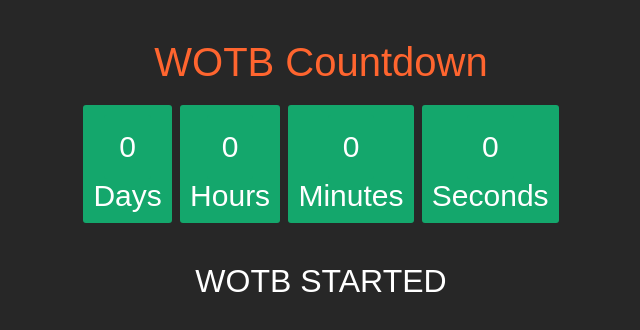
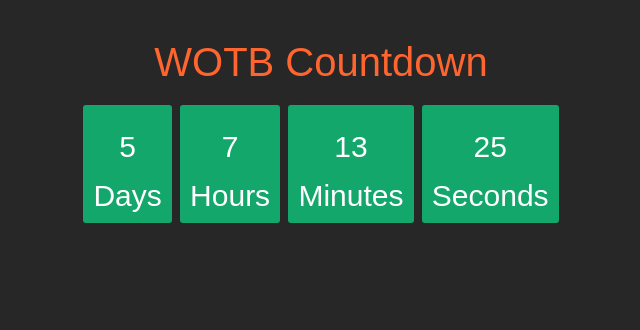
Before and after one commit to janikjczcz/wotb, a plain HTML site: page index.html in a window 1280 px wide. Shown: the whole page, without its empty margins (319-959 px from the left). Drawn offline with Linux system fonts and the light colour scheme.

Commit message:
Changed date to 27th May

```diff
--- a/index.html
+++ b/index.html
@@ -73,7 +73,7 @@ smalltext{
 
 <script>
 
-var deadline = new Date("May 20, 2020 17:30:00").getTime();
+var deadline = new Date("May 27, 2020 17:30:00").getTime();
 
 var x = setInterval(function() {
 
```
